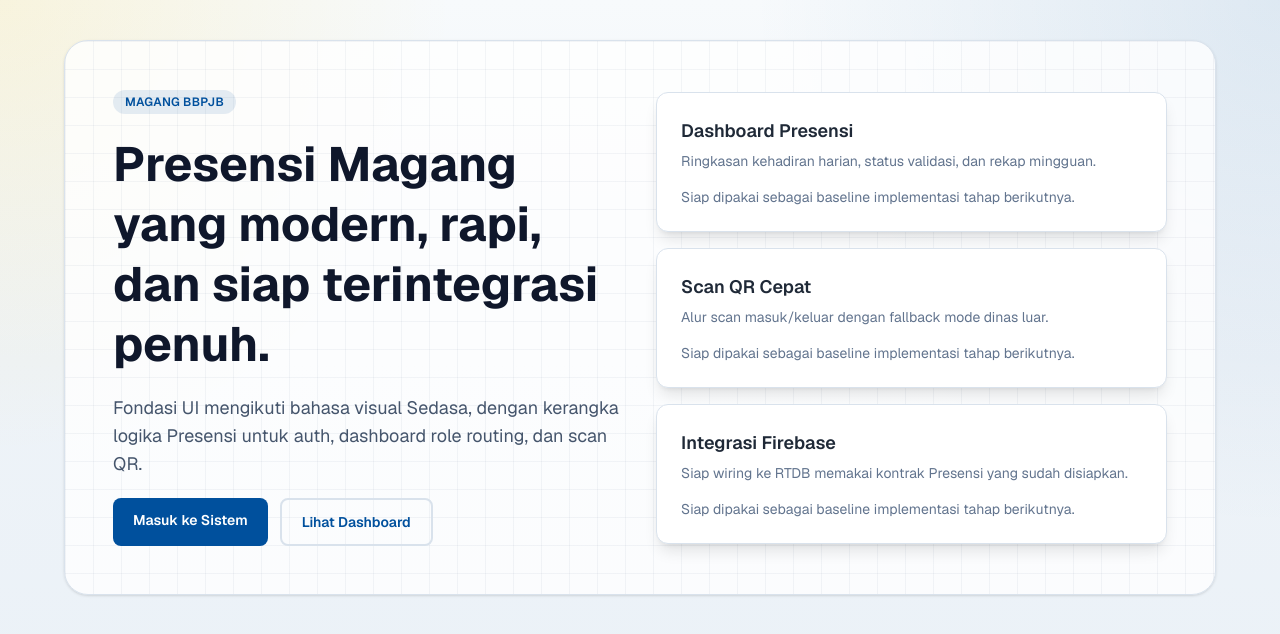
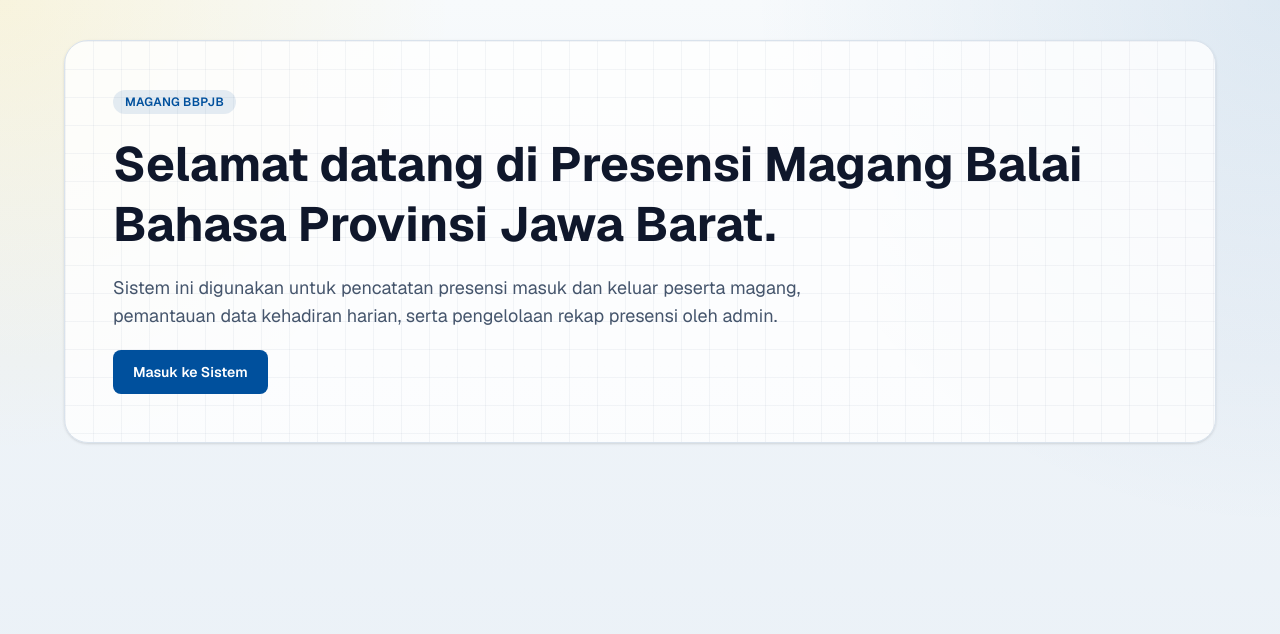
Before and after one commit to AtamMN/magang-bbpjb, a Next.js app: page / in a window 1280 px wide. Shown: the top 634 px of the page. Built offline with nearby package versions, Linux system fonts and the light colour scheme; no server answers.

Commit message:
fix text

```diff
--- a/src/app/layout.tsx
+++ b/src/app/layout.tsx
@@ -17,6 +17,10 @@ const geistMono = Geist_Mono({
 export const metadata: Metadata = {
   title: "Magang BBPJB",
   description: "Portal presensi magang BBPJB dengan dashboard terintegrasi",
+  icons: {
+    icon: "/icon.svg",
+    shortcut: "/icon.svg",
+  },
 };
 
 export default function RootLayout({
--- a/src/app/page.tsx
+++ b/src/app/page.tsx
@@ -1,35 +1,19 @@
 import Link from "next/link";
-import { Card, CardContent, CardDescription, CardHeader, CardTitle } from "@/components/ui";
-
-const highlights = [
-  {
-    title: "Dashboard Presensi",
-    description: "Ringkasan kehadiran harian, status validasi, dan rekap mingguan.",
-  },
-  {
-    title: "Scan QR Cepat",
-    description: "Alur scan masuk/keluar dengan fallback mode dinas luar.",
-  },
-  {
-    title: "Integrasi Firebase",
-    description: "Siap wiring ke RTDB memakai kontrak Presensi yang sudah disiapkan.",
-  },
-];
 
 export default function HomePage() {
   return (
     <main className="min-h-screen px-4 py-10 md:px-8">
       <section className="hero-grid mx-auto max-w-6xl overflow-hidden rounded-3xl border border-slate-200 bg-white/80 p-8 shadow-sm md:p-12">
-        <div className="grid gap-8 lg:grid-cols-2 lg:items-center">
         <div className="space-y-5">
           <span className="inline-flex rounded-full bg-[#00509D]/10 px-3 py-1 text-xs font-semibold uppercase tracking-wide text-[#00509D]">
             Magang BBPJB
           </span>
           <h1 className="text-4xl font-bold leading-tight text-slate-900 md:text-5xl">
-              Presensi Magang yang modern, rapi, dan siap terintegrasi penuh.
+            Selamat datang di Presensi Magang Balai Bahasa Provinsi Jawa Barat.
           </h1>
-            <p className="max-w-xl text-base text-slate-600 md:text-lg">
-              Fondasi UI mengikuti bahasa visual Sedasa, dengan kerangka logika Presensi untuk auth, dashboard role routing, dan scan QR.
+          <p className="max-w-3xl text-base text-slate-600 md:text-lg">
+            Sistem ini digunakan untuk pencatatan presensi masuk dan keluar peserta magang,
+            pemantauan data kehadiran harian, serta pengelolaan rekap presensi oleh admin.
           </p>
           <div className="flex flex-wrap gap-3">
             <Link
@@ -38,27 +22,6 @@ export default function HomePage() {
             >
               Masuk ke Sistem
             </Link>
-              <Link
-                href="/dashboard"
-                className="rounded-lg border-2 border-[#00509D] px-5 py-3 text-sm font-semibold text-[#00509D] transition-colors hover:bg-[#00509D] hover:text-white"
-              >
-                Lihat Dashboard
-              </Link>
-            </div>
-          </div>
-
-          <div className="grid gap-4">
-            {highlights.map((item) => (
-              <Card key={item.title} variant="elevated" className="animate-fade-in-up">
-                <CardHeader>
-                  <CardTitle>{item.title}</CardTitle>
-                  <CardDescription>{item.description}</CardDescription>
-                </CardHeader>
-                <CardContent className="text-sm text-slate-500">
-                  Siap dipakai sebagai baseline implementasi tahap berikutnya.
-                </CardContent>
-              </Card>
-            ))}
           </div>
         </div>
       </section>
```
Also changed, not shown: src/app/icon.svg (added). Lines whose indentation alone changed are shown as unchanged.
